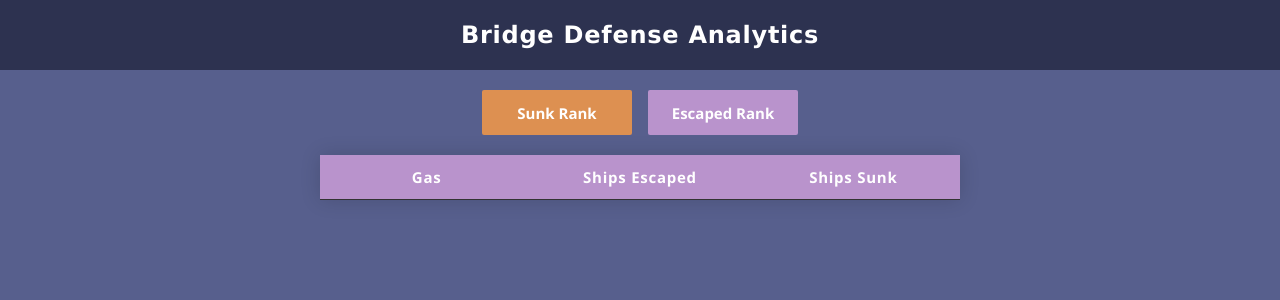
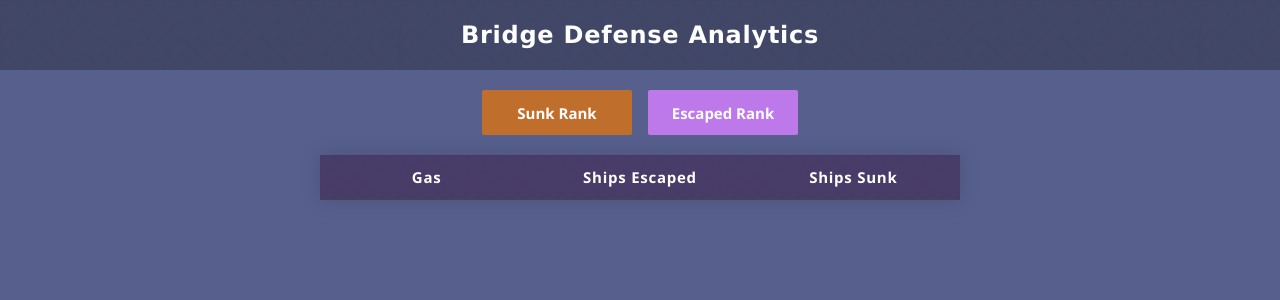
Before and after one commit to marcotuliopin/redes-de-computadores, a React (Create React App) app in the folder tp3/my-app/: page / in a window 1280 px wide. Shown: the top 300 px of the page. Built offline with nearby package versions, Linux system fonts and the light colour scheme.

Commit message:
add textures

```diff
--- a/tp3/my-app/src/index.css
+++ b/tp3/my-app/src/index.css
@@ -2,10 +2,10 @@
 
 :root {
   --light-primary-color: #575f8d;
-  --light-secondary-color: #b993cc;
+  --light-secondary-color: #bd78ea;
   --light-terciary-color: #424769;
-  --dark-primary-color: #2D3250;
-  --dark-secondary-color: #dd9051;
+  --dark-primary-color: #292f54;
+  --dark-secondary-color: #c06e2b;
 }
 
 body {
--- a/tp3/my-app/src/pages/App/App.css
+++ b/tp3/my-app/src/pages/App/App.css
@@ -23,6 +23,17 @@
   width: 100dvw;
   background-color: var(--dark-primary-color);
   height: 70px;
+}
+
+.header::before {
+    content: "";
+    background-image: url('/public/interlaced.png');
+    position: absolute;
+    top: 0;
+    right: 0;
+    bottom: 0;
+    left: 0;
+    opacity: .12;
 }
 
 .queries {
--- a/tp3/my-app/src/ui/StatsList/StatsList.style.css
+++ b/tp3/my-app/src/ui/StatsList/StatsList.style.css
@@ -14,9 +14,21 @@ table {
 }
 
 thead {
-    background-color: var(--light-secondary-color);
+    position: relative;
+    background-color: #352758;
     color: #ffffff;
     width: 100%;
+}
+
+thead::before {
+    content: "";
+    background-image: url('/public/interlaced.png');
+    position: absolute;
+    top: 0;
+    right: 0;
+    bottom: 0;
+    left: 0;
+    opacity: .1;
 }
 
 th, td {
```
Also changed, not shown: tp3/my-app/public/interlaced.png (added).
